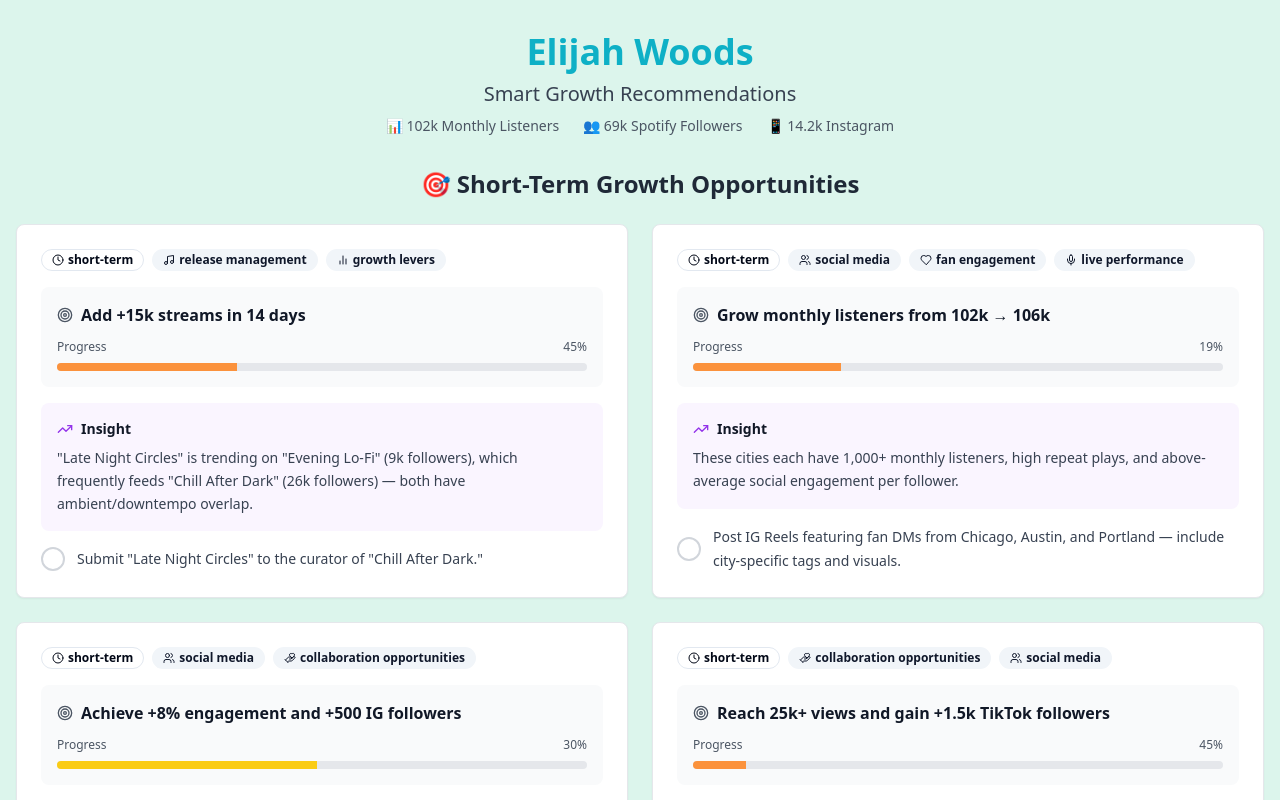
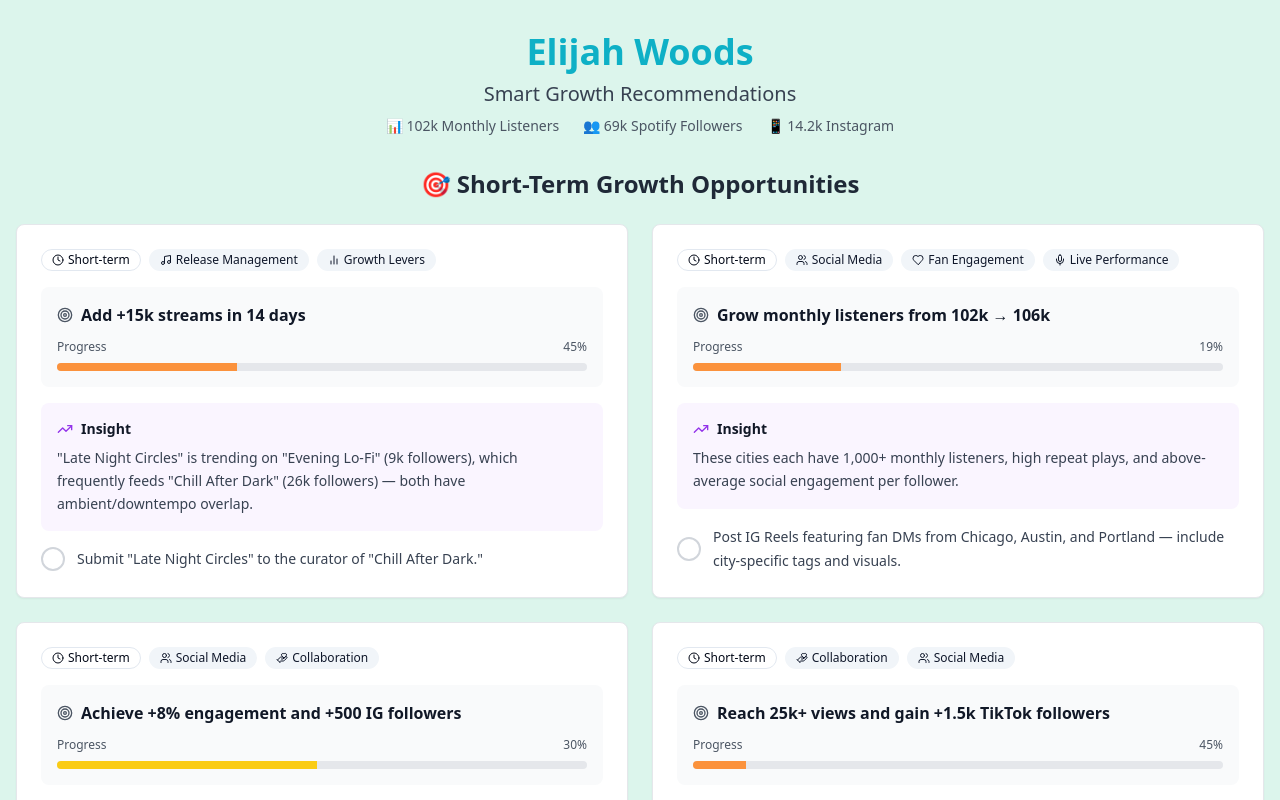
Before and after one commit to akashdmukherjee/smart-recommendations, a React (Vite) app: page / in a window 1280 px wide. Shown: the top 800 px of the page. Built offline with nearby package versions, Linux system fonts and the light colour scheme.

Commit message:
Refactor: Improve tag styling
-   Update tag text to title case.
-   Remove bold font weight from tags.

```diff
--- a/src/components/RecommendationCard.tsx
+++ b/src/components/RecommendationCard.tsx
@@ -30,8 +30,25 @@ const getCategoryIcon = (category: string) => {
   }
 };
 
+const getCategoryLabel = (category: string) => {
+  switch (category) {
+    case 'social media': return 'Social Media';
+    case 'release management': return 'Release Management';
+    case 'fan engagement': return 'Fan Engagement';
+    case 'live performance': return 'Live Performance';
+    case 'collaboration opportunities': return 'Collaboration';
+    case 'growth levers': return 'Growth Levers';
+    case 'content optimization': return 'Content Optimization';
+    default: return category;
+  }
+};
+
 const getTimeframeIcon = (timeframe: string) => {
   return timeframe === 'short-term' ? <Clock size={12} /> : <TrendingUp size={12} />;
+};
+
+const getTimeframeLabel = (timeframe: string) => {
+  return timeframe === 'short-term' ? 'Short-term' : 'Long-term';
 };
 
 export const RecommendationCard = ({ recommendation }: RecommendationCardProps) => {
@@ -56,14 +73,14 @@ export const RecommendationCard = ({ recommendation }: RecommendationCardProps)
       <div className="p-6">
         {/* Tags section */}
         <div className="flex flex-wrap gap-2 mb-4">
-          <Badge variant="outline" className="flex items-center gap-1 text-xs">
+          <Badge variant="outline" className="flex items-center gap-1 text-xs font-normal">
             {getTimeframeIcon(recommendation.timeframe)}
-            {recommendation.timeframe}
+            {getTimeframeLabel(recommendation.timeframe)}
           </Badge>
           {recommendation.categories.map((category) => (
-            <Badge key={category} variant="secondary" className="flex items-center gap-1 text-xs">
+            <Badge key={category} variant="secondary" className="flex items-center gap-1 text-xs font-normal">
               {getCategoryIcon(category)}
-              {category}
+              {getCategoryLabel(category)}
             </Badge>
           ))}
         </div>
--- a/src/components/ShortTermRecommendations.tsx
+++ b/src/components/ShortTermRecommendations.tsx
@@ -12,8 +12,8 @@ export const ShortTermRecommendations = () => {
       why: '"Late Night Circles" is trending on "Evening Lo-Fi" (9k followers), which frequently feeds "Chill After Dark" (26k followers) — both have ambient/downtempo overlap.',
       goal: "Add +15k streams in 14 days",
       metrics: { streams: "+15k", followers: "69k → 71.5k", timeframe: "14 days" },
-      timeframe: "short-term" as const,
-      categories: ["release management", "growth levers"] as const
+      timeframe: "short-term",
+      categories: ["release management", "growth levers"]
     },
     {
       id: 2,
@@ -23,8 +23,8 @@ export const ShortTermRecommendations = () => {
       why: "These cities each have 1,000+ monthly listeners, high repeat plays, and above-average social engagement per follower.",
       goal: "Grow monthly listeners from 102k → 106k",
       metrics: { views: "+3k per city", listeners: "102k → 106k", tour: "Q4 regional" },
-      timeframe: "short-term" as const,
-      categories: ["social media", "fan engagement", "live performance"] as const
+      timeframe: "short-term",
+      categories: ["social media", "fan engagement", "live performance"]
     },
     {
       id: 3,
@@ -34,8 +34,8 @@ export const ShortTermRecommendations = () => {
       why: "Over 50% of your audience follows Vans and Red Bull; both brands actively reshare artist content.",
       goal: "Achieve +8% engagement and +500 IG followers",
       metrics: { engagement: "+8%", followers: "+500", collab: "End of Q" },
-      timeframe: "short-term" as const,
-      categories: ["social media", "collaboration opportunities"] as const
+      timeframe: "short-term",
+      categories: ["social media", "collaboration opportunities"]
     },
     {
       id: 4,
@@ -45,8 +45,8 @@ export const ShortTermRecommendations = () => {
       why: "You share a 35% audience overlap, both charted on \"Fresh Indie\", and have active Gen Z engagement in the US/UK.",
       goal: "Reach 25k+ views and gain +1.5k TikTok followers",
       metrics: { views: "25k+", followers: "+1.5k", saves: "+2k" },
-      timeframe: "short-term" as const,
-      categories: ["collaboration opportunities", "social media"] as const
+      timeframe: "short-term",
+      categories: ["collaboration opportunities", "social media"]
     },
     {
       id: 5,
@@ -56,8 +56,8 @@ export const ShortTermRecommendations = () => {
       why: "Similar content from your account last month had 2.5x save rate and led to a 12% follower gain in 7 days.",
       goal: "Grow IG from 14.2k → 15.5k followers",
       metrics: { saves: "+20%", followers: "14.2k → 15.5k", reach: "Improved" },
-      timeframe: "short-term" as const,
-      categories: ["content optimization", "social media"] as const
+      timeframe: "short-term",
+      categories: ["content optimization", "social media"]
     }
   ];
 
```
